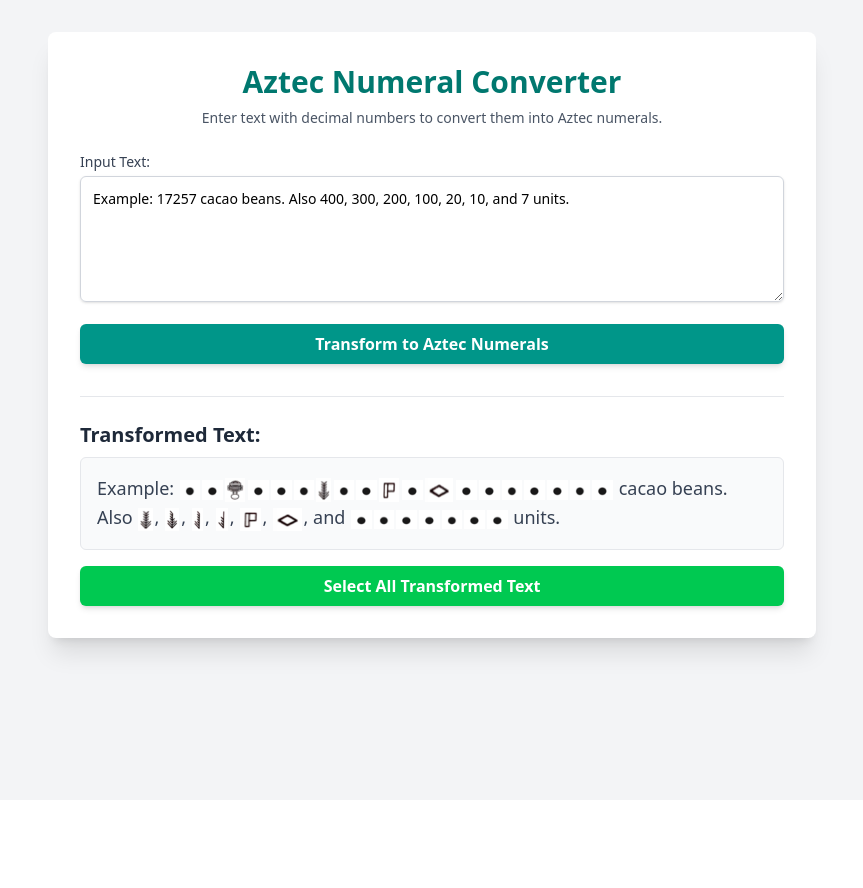
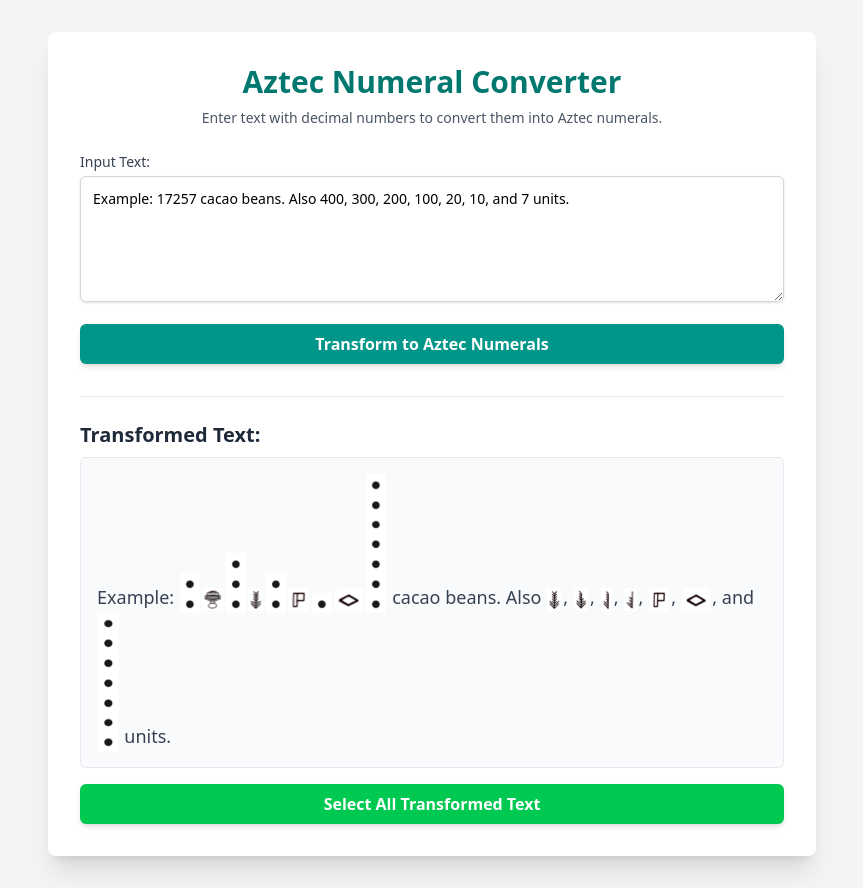
Before and after one commit to alaztetik/aztec-number-system, a Next.js app: page / in a window 1280 px wide. Shown: the whole page, without its empty margins (208-1071 px from the left). Before the commit the page ends 800 px from the top, so only its background shows below. Built offline with nearby package versions, Linux system fonts and the light colour scheme.

Commit message:
Vertical alignment of one-dot images

```diff
--- a/src/app/page.tsx
+++ b/src/app/page.tsx
@@ -53,7 +53,10 @@ function decimalToAztecHtml(originalNumber: number): string {
   const htmlChunks: string[] = [];
 
   const imgStyle =
-    "display: inline-block; height: 1.1em; vertical-align: middle; margin: 0 1px;";
+    "height: 1.1em; vertical-align: bottom; margin: 0 1px;";
+  const imgContainerStyle =
+    "display: inline-flex; flex-direction: column; align-items: center; vertical-align: bottom;";
+
   const mainSymbolImgStyle =
     "display: inline-block; height: 1.3em; vertical-align: middle; margin: 0 2px 0 1px;";
 
@@ -74,11 +77,12 @@ function decimalToAztecHtml(originalNumber: number): string {
         // For components of a larger number (e.g., the '20' part of '57')
         // or multiple counts (e.g. 2x400), show 'count' multiplier dots.
         // This aligns with Figure 3 (e.g., "1 x 10" shows a dot then the 10-symbol).
-        for (let i = 0; i < count; i++) {
-          htmlChunks.push(
-            `<img src="/${UNIT_DOT_DEFINITION.imageName}" alt="${UNIT_DOT_DEFINITION.altText} (multiplier for ${symbol.value})" style="${imgStyle}" />`,
-          );
-        }
+        const dotGroup = Array(count)
+          .fill(`<img src="/${UNIT_DOT_DEFINITION.imageName}" alt="${UNIT_DOT_DEFINITION.altText} (multiplier for ${symbol.value})" style="${imgStyle}" />`)
+          .join("");
+        htmlChunks.push(
+          `<span style="${imgContainerStyle}">${dotGroup}</span>`
+        );
       }
 
       // Add the main symbol image
@@ -91,11 +95,12 @@ function decimalToAztecHtml(originalNumber: number): string {
 
   // Add remaining unit dots for values less than the smallest symbol (i.e., <10)
   if (currentNum > 0) {
-    for (let i = 0; i < currentNum; i++) {
-      htmlChunks.push(
-        `<img src="/${UNIT_DOT_DEFINITION.imageName}" alt="${UNIT_DOT_DEFINITION.altText}" style="${imgStyle}" />`,
-      );
-    }
+    const dotGroup = Array(currentNum)
+      .fill(`<img src="/${UNIT_DOT_DEFINITION.imageName}" alt="${UNIT_DOT_DEFINITION.altText}" style="${imgStyle}" />`)
+      .join("");
+    htmlChunks.push(
+      `<span style="${imgContainerStyle}">${dotGroup}</span>`
+    );
   }
 
   return `<span style="white-space: nowrap;">${htmlChunks.join("")}</span>`;
```
